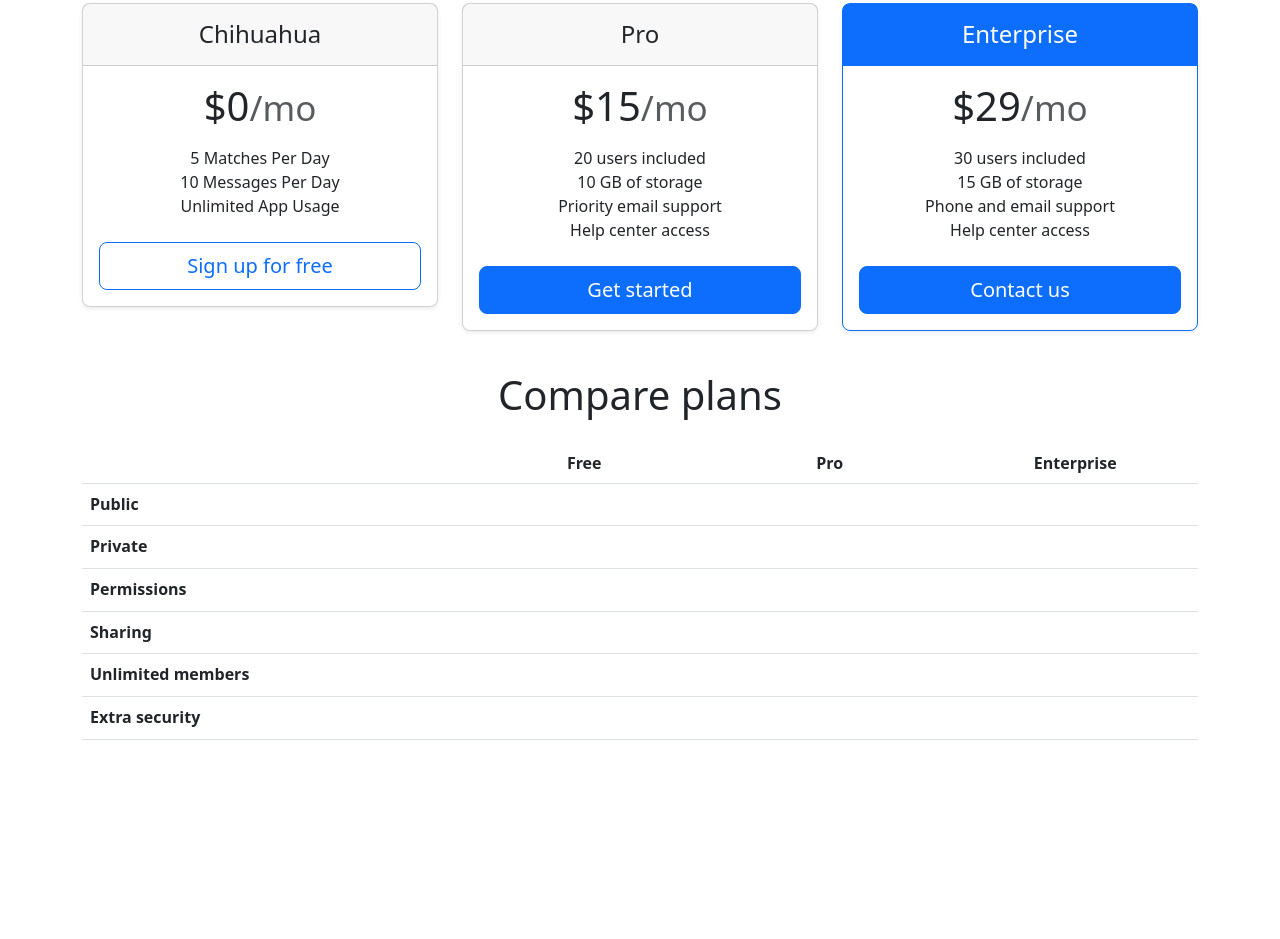
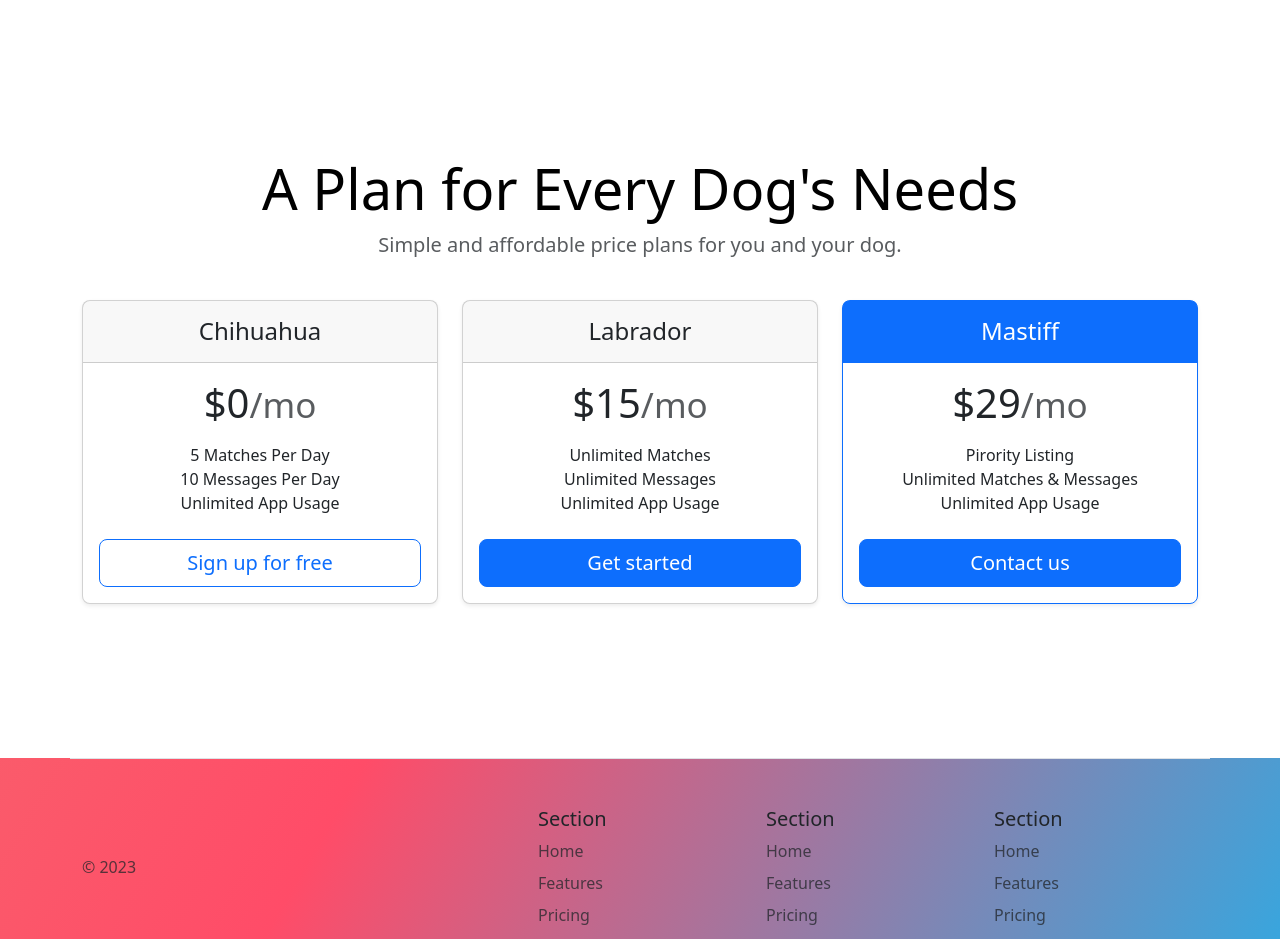
Before and after one commit to step5790/11.3-TinDog-Project, a plain HTML site: page index.html in a window 1280 px wide. Shown: the part 1861-2800 px from the top of the page. Before the commit the page ends 2633 px from the top, so only its background shows below. Drawn offline with nearby package versions, Linux system fonts and the light colour scheme.

Commit message:
final cmmit

```diff
--- a/css/style.css
+++ b/css/style.css
@@ -1,7 +1,11 @@
-.gradient-background {
+.gradient-background,
+#footer {
   background: linear-gradient(300deg, #00bfff, #ff4c68, #ef8172);
   background-size: 180% 180%;
   animation: gradient-animation 18s ease infinite;
+  border: 0px;
+  margin: 0px;
+  padding: 0px;
 }
 
 @keyframes gradient-animation {
@@ -28,3 +32,7 @@
   margin-top: 2.5rem;
   margin-bottom: 1rem;
 }
+
+section {
+  padding: 50px 0 50px 0;
+}
--- a/index.html
+++ b/index.html
@@ -54,7 +54,7 @@
 
     <!-- Title -->
     <section id="title" class="gradient-background">
-      <div class="container col-xxl-8 px-4 py-5">
+      <div class="container col-xxl-8 px-4 pt-5">
         <div class="row flex-lg-row-reverse align-items-center g-5 pt-5">
           <div class="col-10 col-sm-8 col-lg-6">
             <img
@@ -121,6 +121,7 @@
     <!-- Features -->
     <section id="features">
       <div class="container px-4 py-5" id="hanging-icons">
+        <h2 class="pb-2 border-bottom text-center mb-5">Features</h2>
         <div class="row g-4 py-5 row-cols-1 row-cols-lg-3">
           <div class="col d-flex align-items-start">
             <div
@@ -240,7 +241,6 @@
           </div>
         </header>
 
-        <main>
         <div class="row row-cols-1 row-cols-md-3 mb-3 text-center">
           <div class="col">
             <div class="card mb-4 rounded-3 shadow-sm">
@@ -268,17 +268,16 @@
           <div class="col">
             <div class="card mb-4 rounded-3 shadow-sm">
               <div class="card-header py-3">
-                  <h4 class="my-0 fw-normal">Pro</h4>
+                <h4 class="my-0 fw-normal">Labrador</h4>
               </div>
               <div class="card-body">
                 <h1 class="card-title pricing-card-title">
                   $15<small class="text-body-secondary fw-light">/mo</small>
                 </h1>
                 <ul class="list-unstyled mt-3 mb-4">
-                    <li>20 users included</li>
-                    <li>10 GB of storage</li>
-                    <li>Priority email support</li>
-                    <li>Help center access</li>
+                  <li>Unlimited Matches</li>
+                  <li>Unlimited Messages</li>
+                  <li>Unlimited App Usage</li>
                 </ul>
                 <button type="button" class="w-100 btn btn-lg btn-primary">
                   Get started
@@ -289,17 +288,16 @@
           <div class="col">
             <div class="card mb-4 rounded-3 shadow-sm border-primary">
               <div class="card-header py-3 text-bg-primary border-primary">
-                  <h4 class="my-0 fw-normal">Enterprise</h4>
+                <h4 class="my-0 fw-normal">Mastiff</h4>
               </div>
               <div class="card-body">
                 <h1 class="card-title pricing-card-title">
                   $29<small class="text-body-secondary fw-light">/mo</small>
                 </h1>
                 <ul class="list-unstyled mt-3 mb-4">
-                    <li>30 users included</li>
-                    <li>15 GB of storage</li>
-                    <li>Phone and email support</li>
-                    <li>Help center access</li>
+                  <li>Pirority Listing</li>
+                  <li>Unlimited Matches & Messages</li>
+                  <li>Unlimited App Usage</li>
                 </ul>
                 <button type="button" class="w-100 btn btn-lg btn-primary">
                   Contact us
@@ -308,119 +306,99 @@
             </div>
           </div>
         </div>
-
-          <h2 class="display-6 text-center mb-4">Compare plans</h2>
-
-          <div class="table-responsive">
-            <table class="table text-center">
-              <thead>
-                <tr>
-                  <th style="width: 34%"></th>
-                  <th style="width: 22%">Free</th>
-                  <th style="width: 22%">Pro</th>
-                  <th style="width: 22%">Enterprise</th>
-                </tr>
-              </thead>
-              <tbody>
-                <tr>
-                  <th scope="row" class="text-start">Public</th>
-                  <td>
-                    <svg class="bi" width="24" height="24">
-                      <use xlink:href="#check"></use>
-                    </svg>
-                  </td>
-                  <td>
-                    <svg class="bi" width="24" height="24">
-                      <use xlink:href="#check"></use>
-                    </svg>
-                  </td>
-                  <td>
-                    <svg class="bi" width="24" height="24">
-                      <use xlink:href="#check"></use>
-                    </svg>
-                  </td>
-                </tr>
-                <tr>
-                  <th scope="row" class="text-start">Private</th>
-                  <td></td>
-                  <td>
-                    <svg class="bi" width="24" height="24">
-                      <use xlink:href="#check"></use>
-                    </svg>
-                  </td>
-                  <td>
-                    <svg class="bi" width="24" height="24">
-                      <use xlink:href="#check"></use>
-                    </svg>
-                  </td>
-                </tr>
-              </tbody>
-
-              <tbody>
-                <tr>
-                  <th scope="row" class="text-start">Permissions</th>
-                  <td>
-                    <svg class="bi" width="24" height="24">
-                      <use xlink:href="#check"></use>
-                    </svg>
-                  </td>
-                  <td>
-                    <svg class="bi" width="24" height="24">
-                      <use xlink:href="#check"></use>
-                    </svg>
-                  </td>
-                  <td>
-                    <svg class="bi" width="24" height="24">
-                      <use xlink:href="#check"></use>
-                    </svg>
-                  </td>
-                </tr>
-                <tr>
-                  <th scope="row" class="text-start">Sharing</th>
-                  <td></td>
-                  <td>
-                    <svg class="bi" width="24" height="24">
-                      <use xlink:href="#check"></use>
-                    </svg>
-                  </td>
-                  <td>
-                    <svg class="bi" width="24" height="24">
-                      <use xlink:href="#check"></use>
-                    </svg>
-                  </td>
-                </tr>
-                <tr>
-                  <th scope="row" class="text-start">Unlimited members</th>
-                  <td></td>
-                  <td>
-                    <svg class="bi" width="24" height="24">
-                      <use xlink:href="#check"></use>
-                    </svg>
-                  </td>
-                  <td>
-                    <svg class="bi" width="24" height="24">
-                      <use xlink:href="#check"></use>
-                    </svg>
-                  </td>
-                </tr>
-                <tr>
-                  <th scope="row" class="text-start">Extra security</th>
-                  <td></td>
-                  <td></td>
-                  <td>
-                    <svg class="bi" width="24" height="24">
-                      <use xlink:href="#check"></use>
-                    </svg>
-                  </td>
-                </tr>
-              </tbody>
-            </table>
-          </div>
-        </main>
       </div>
     </section>
     <!-- Footer -->
-    <section id="footer"></section>
+    <section id="footer">
+      <div class="container">
+        <footer
+          class="row row-cols-1 row-cols-sm-2 row-cols-md-5 py-5 my-5 border-top"
+        >
+          <div class="col mb-3">
+            <a
+              href="/"
+              class="d-flex align-items-center mb-3 link-body-emphasis text-decoration-none"
+            >
+              <svg class="bi me-2" width="40" height="32">
+                <use xlink:href="#bootstrap"></use>
+              </svg>
+            </a>
+            <p class="text-body-secondary">© 2023</p>
+          </div>
+
+          <div class="col mb-3"></div>
+
+          <div class="col mb-3">
+            <h5>Section</h5>
+            <ul class="nav flex-column">
+              <li class="nav-item mb-2">
+                <a href="#" class="nav-link p-0 text-body-secondary">Home</a>
+              </li>
+              <li class="nav-item mb-2">
+                <a href="#" class="nav-link p-0 text-body-secondary"
+                  >Features</a
+                >
+              </li>
+              <li class="nav-item mb-2">
+                <a href="#" class="nav-link p-0 text-body-secondary">Pricing</a>
+              </li>
+              <li class="nav-item mb-2">
+                <a href="#" class="nav-link p-0 text-body-secondary">FAQs</a>
+              </li>
+              <li class="nav-item mb-2">
+                <a href="#" class="nav-link p-0 text-body-secondary">About</a>
+              </li>
+            </ul>
+          </div>
+
+          <div class="col mb-3">
+            <h5>Section</h5>
+            <ul class="nav flex-column">
+              <li class="nav-item mb-2">
+                <a href="#" class="nav-link p-0 text-body-secondary">Home</a>
+              </li>
+              <li class="nav-item mb-2">
+                <a href="#" class="nav-link p-0 text-body-secondary"
+                  >Features</a
+                >
+              </li>
+              <li class="nav-item mb-2">
+                <a href="#" class="nav-link p-0 text-body-secondary">Pricing</a>
+              </li>
+              <li class="nav-item mb-2">
+                <a href="#" class="nav-link p-0 text-body-secondary">FAQs</a>
+              </li>
+              <li class="nav-item mb-2">
+                <a href="#" class="nav-link p-0 text-body-secondary">About</a>
+              </li>
+            </ul>
+          </div>
+
+          <div class="col mb-3">
+            <h5>Section</h5>
+            <ul class="nav flex-column">
+              <li class="nav-item mb-2">
+                <a href="#" class="nav-link p-0 text-body-secondary">Home</a>
+              </li>
+              <li class="nav-item mb-2">
+                <a href="#" class="nav-link p-0 text-body-secondary"
+                  >Features</a
+                >
+              </li>
+              <li class="nav-item mb-2">
+                <a href="#" class="nav-link p-0 text-body-secondary">Pricing</a>
+              </li>
+              <li class="nav-item mb-2">
+                <a href="#" class="nav-link p-0 text-body-secondary">FAQs</a>
+              </li>
+              <li class="nav-item mb-2">
+                <a href="#" class="nav-link p-0 text-body-secondary">About</a>
+              </li>
+            </ul>
+          </div>
+        </footer>
+      </div>
+    </section>
 
     <script
       src="https://cdn.jsdelivr.net/npm/bootstrap@5.3.0/dist/js/bootstrap.bundle.min.js"
```
Lines whose indentation alone changed are shown as unchanged.
